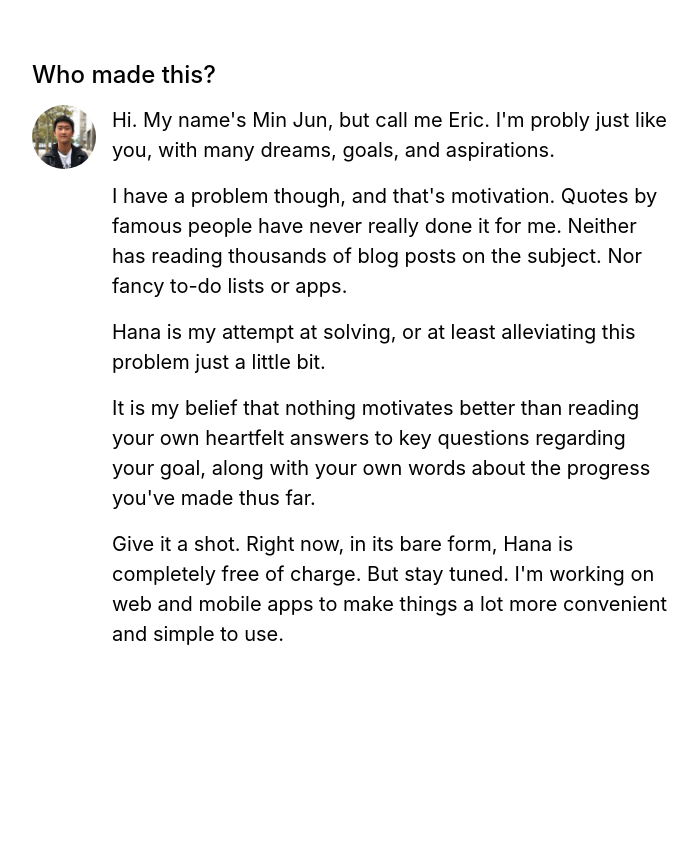
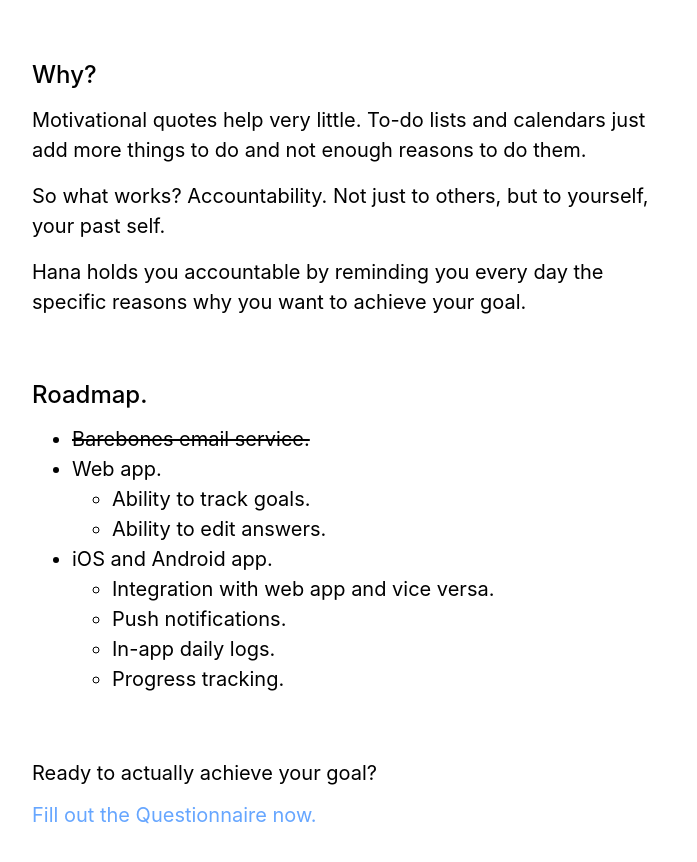
Before and after one commit to devericx/hana, a plain HTML site: page index.html in a window 1280 px wide. Shown: the part 800-1662 px from the top of the page, without its empty margins (288-985 px from the left). Before the commit the page ends 1513 px from the top, so only its background shows below. Drawn offline with nearby package versions, Linux system fonts and the light colour scheme; a web font is replaced by a local one.

Commit message:
Edit copy.
Get rid of entire "Who made this" section.

Add "Why?" and "Roadmap" section.

```diff
--- a/index.html
+++ b/index.html
@@ -19,8 +19,10 @@
     </div>
     <div id="hero" class="ma0 mb5">
       <h1 class="f2 f1-ns fw5 ma0 mb4">Motivate yourself. <br />Literally.</h1>
-      <p class="f5 f4-ns fw4 ma0 mb3 lh-copy">Hana helps motivate you by utilizing the one thing standing in your way. Yourself.</p>
-      <p class="f5 f4-ns fw4 ma0"><a href="https://docs.google.com/forms/d/e/1FAIpQLSdslWjGesM5amLdEPAHanTsJ_kK5YPE6GsA06ep503_G5yBHQ/viewform">Fill out the Questionnaire now.</a></p>
+      <p class="f5 f4-ns fw4 ma0 mb3 lh-copy">Hana helps motivate you by utilizing the one thing standing between you and your goal. Yourself.</p>
+      <a href="https://docs.google.com/forms/d/e/1FAIpQLSdslWjGesM5amLdEPAHanTsJ_kK5YPE6GsA06ep503_G5yBHQ/viewform">
+        <p class="f5 f4-ns fw4 ma0">Fill out the Questionnaire now.</p>
+      </a>
     </div>
     <div id="six-step" class="ma0 mb5">
       <h1 class="f4 f3-ns fw5 ma0 mb3">The 6-step process.</h1>
@@ -33,19 +35,42 @@
         <li>Wash, rinse, and repeat.</li>
       </ol>
     </div>
-    <div id="who-am-i" class="ma0 mb5">
-      <h1 class="f4 f3-ns fw5 ma0 mb3">Who made this?</h1>
-      <div id="bio" class="flex flex-row">
-        <img id="profile" src="assets/profile.jpg" alt="My profile picture." class="br-100 ma0 mr3" />
-        <div id="bio-paragraphs" class="lh-copy">
-          <p class="f5 f4-ns fw4 ma0 mb3">Hi. My name's Min Jun, but call me Eric. I'm probly just like you, with many dreams, goals, and aspirations.</p>
-          <p class="f5 f4-ns fw4 ma0 mb3">I have a problem though, and that's motivation. Quotes by famous people have never really done it for me. Neither has reading thousands of blog posts on the subject. Nor fancy to-do lists or apps.</p>
-          <p class="f5 f4-ns fw4 ma0 mb3">Hana is my attempt at solving, or at least alleviating this problem just a little bit.</p>
-          <p class="f5 f4-ns fw4 ma0 mb3">It is my belief that nothing motivates better than reading your own heartfelt answers to key questions regarding your goal, along with your own words about the progress you've made thus far.</p>
-          <p class="f5 f4-ns fw4 ma0">Give it a shot. Right now, in its bare form, Hana is completely free of charge. But stay tuned. I'm working on web and mobile apps to make things a lot more convenient and simple to use.</p>
-        </div>
+    <div id="why" class="ma0 mb5">
+        <h1 class="f4 f3-ns fw5 ma0 mb3">Why?</h1>
+        <p class="f5 f4-ns fw4 ma0 mb3 lh-copy">
+            Motivational quotes help very little. To-do lists and calendars just add more things to do and not enough reasons to do them.
+        </p>
+        <p class="f5 f4-ns fw4 ma0 mb3 lh-copy">
+          So what works? Accountability. Not just to others, but to yourself, your past self.
+        </p>
+        <p class="f5 f4-ns fw4 ma0 lh-copy">
+          Hana holds you accountable by reminding you every day the specific reasons why you want to achieve your goal.
+        </p>
       </div>
+    <div id="pricing" class="ma0 mb5">
+      <h1 class="f4 f3-ns fw5 ma0 mb3">Roadmap.</h1>
+      <ul class="f5 f4-ns fw4 ma0 mb3 lh-copy">
+        <li class="strike">Barebones email service.</li>
+        <li>Web app.</li>
+        <ul>
+          <li>Ability to track goals.</li>
+          <li>Ability to edit answers.</li>
+        </ul>
+        <li>iOS and Android app.</li>
+        <ul>
+          <li>Integration with web app and vice versa.</li>
+          <li>Push notifications.</li>
+          <li>In-app daily logs.</li>
+          <li>Progress tracking.</li>
+        </ul>
+      </ul>
     </div>
+    <div id="ready" class="ma0 mb6">
+        <p class="f5 f4-ns fw4 ma0 mb3 lh-copy">Ready to actually achieve your goal?</p>
+        <a href="https://docs.google.com/forms/d/e/1FAIpQLSdslWjGesM5amLdEPAHanTsJ_kK5YPE6GsA06ep503_G5yBHQ/viewform">
+          <p class="f5 f4-ns fw4 ma0">Fill out the Questionnaire now.</p>
+        </a>
+      </div>
   </div>
 </body>
 
```
